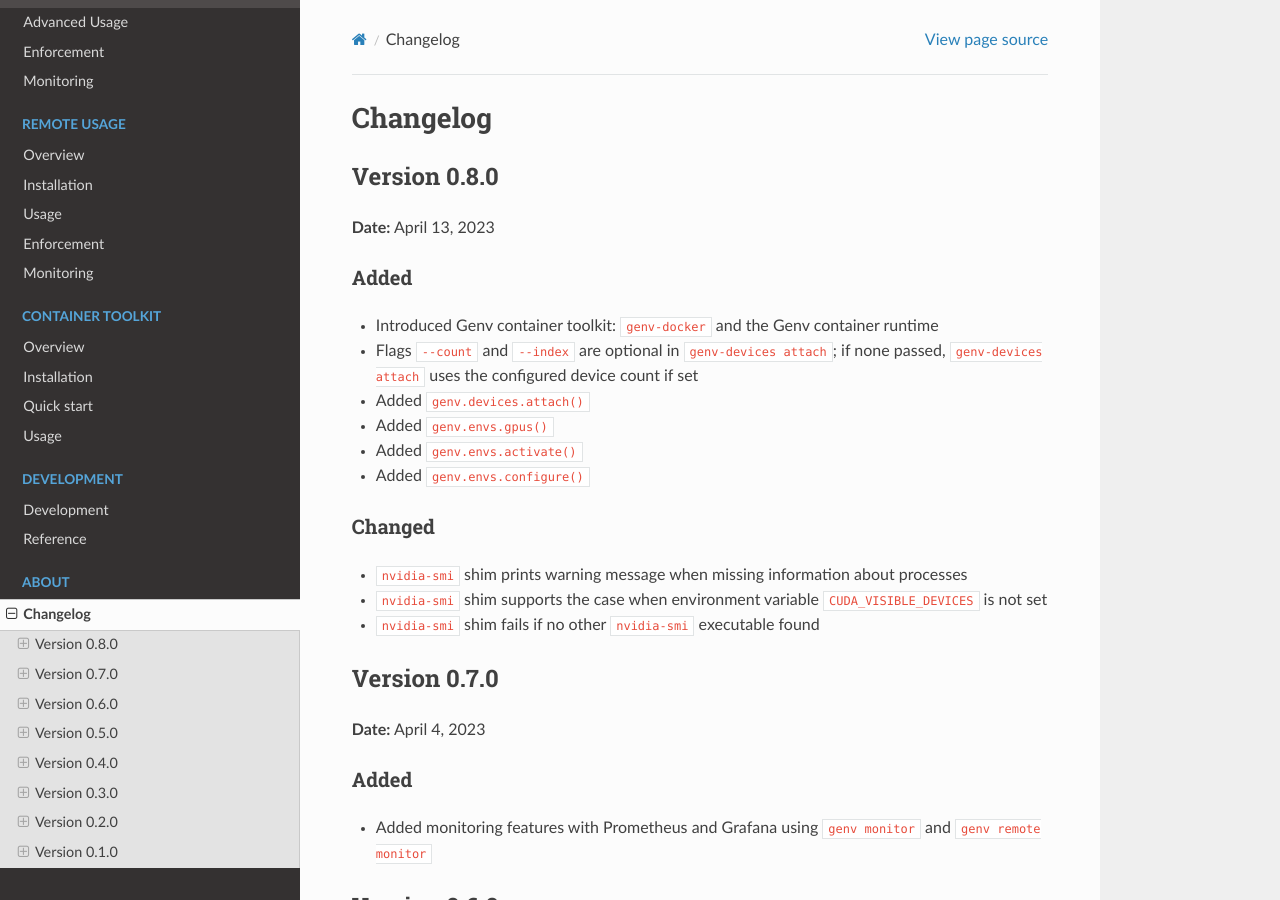
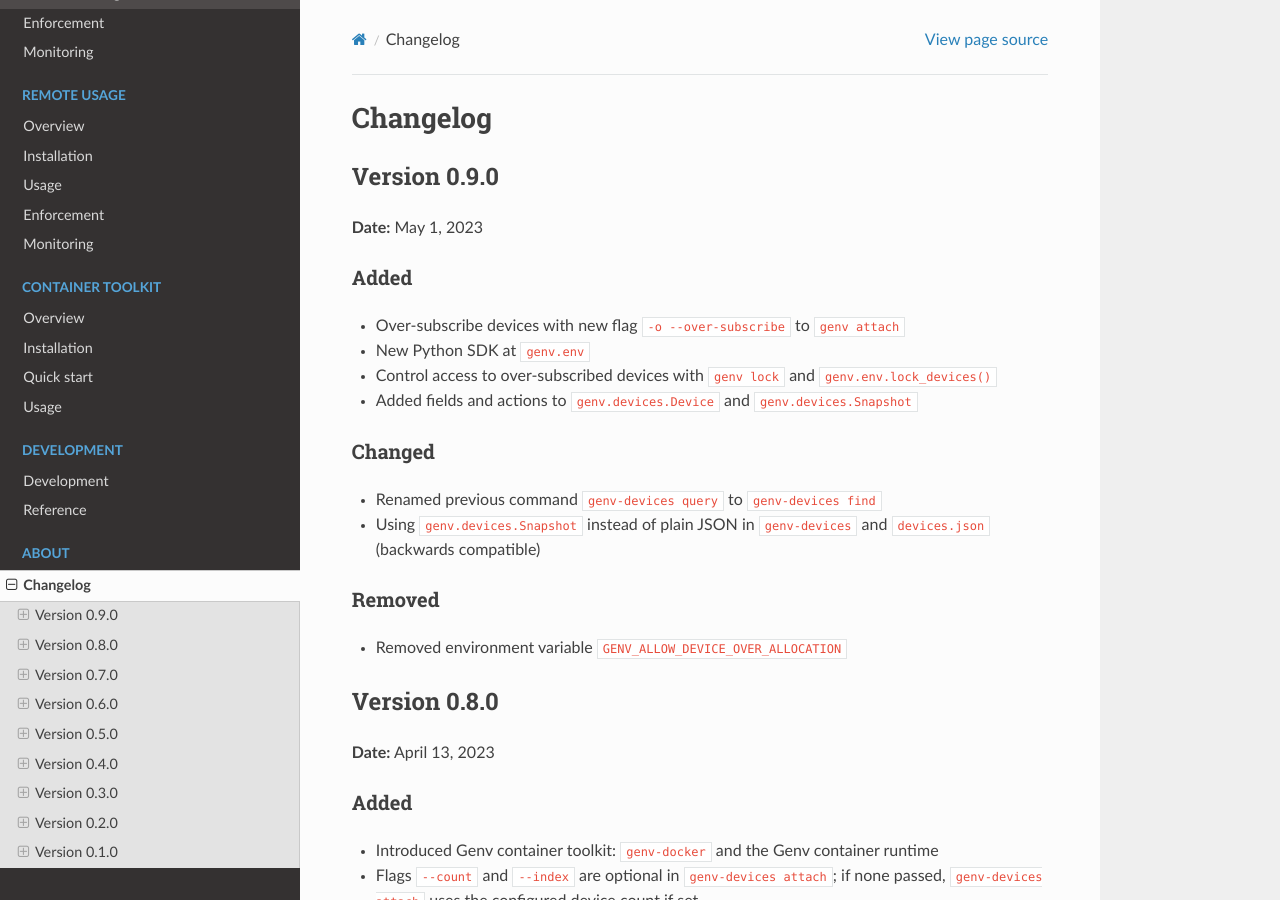
Before and after one commit to run-ai/genv, a Sphinx documentation site: the page built from docs/source/about/changelog.rst, in a window 1280 px wide and 900 px high. Built offline with Sphinx 7.4.7 and the Read the Docs theme 2.0.0, drawn with Linux system fonts in a browser that asks for light colours.

Commit message:
Bump version to 0.9.0

```diff
--- a/docs/source/about/changelog.rst
+++ b/docs/source/about/changelog.rst
@@ -1,5 +1,25 @@
 Changelog
 =========
+
+Version 0.9.0
+-------------
+**Date:** May 1, 2023
+
+Added
+~~~~~
+* Over-subscribe devices with new flag :code:`-o --over-subscribe` to :code:`genv attach`
+* New Python SDK at :code:`genv.env`
+* Control access to over-subscribed devices with :code:`genv lock` and :code:`genv.env.lock_devices()`
+* Added fields and actions to :code:`genv.devices.Device` and :code:`genv.devices.Snapshot`
+
+Changed
+~~~~~~~
+* Renamed previous command :code:`genv-devices query` to :code:`genv-devices find`
+* Using :code:`genv.devices.Snapshot` instead of plain JSON in :code:`genv-devices` and :code:`devices.json` (backwards compatible)
+
+Removed
+~~~~~~~
+* Removed environment variable :code:`GENV_ALLOW_DEVICE_OVER_ALLOCATION`
 
 Version 0.8.0
 -------------
--- a/docs/source/conf.py
+++ b/docs/source/conf.py
@@ -9,7 +9,7 @@
 project = "Genv"
 copyright = "2022-2023, Run.ai"
 author = "Raz Rotenberg"
-release = "0.8.0"
+release = "0.9.0"
 
 # -- General configuration ---------------------------------------------------
 # https://www.sphinx-doc.org/en/master/usage/configuration.html#general-configuration
```
Also changed, not shown: 1 other file.
